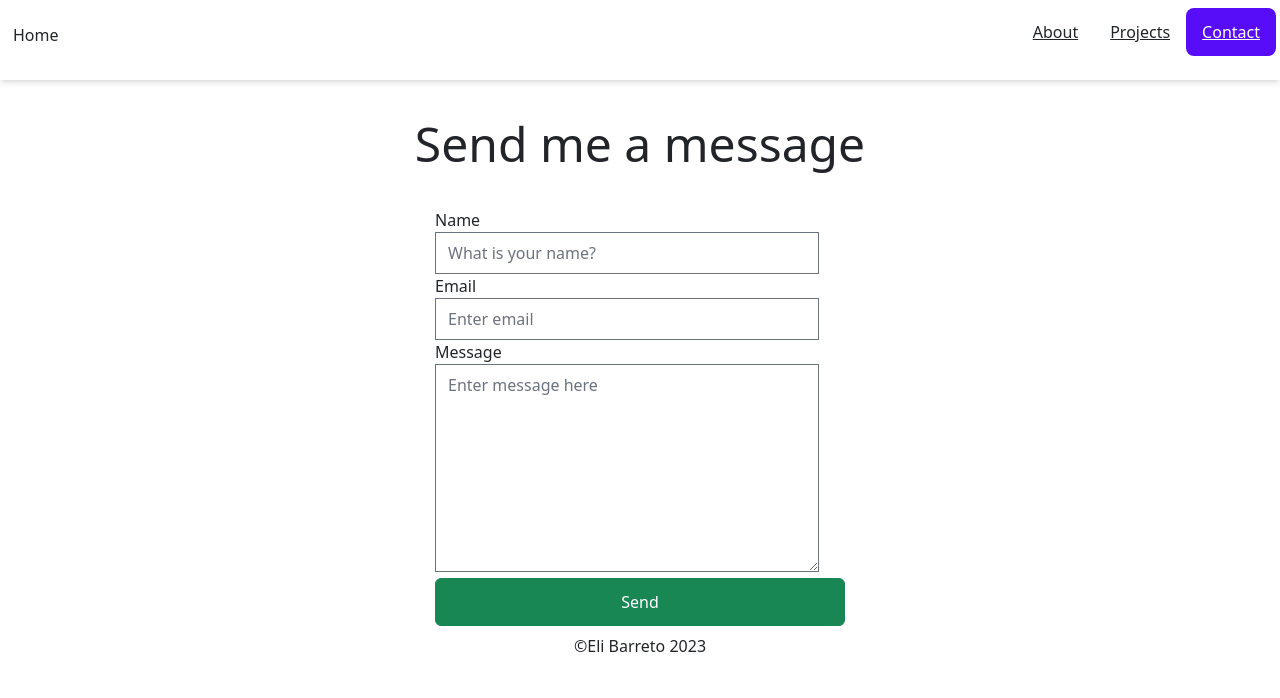
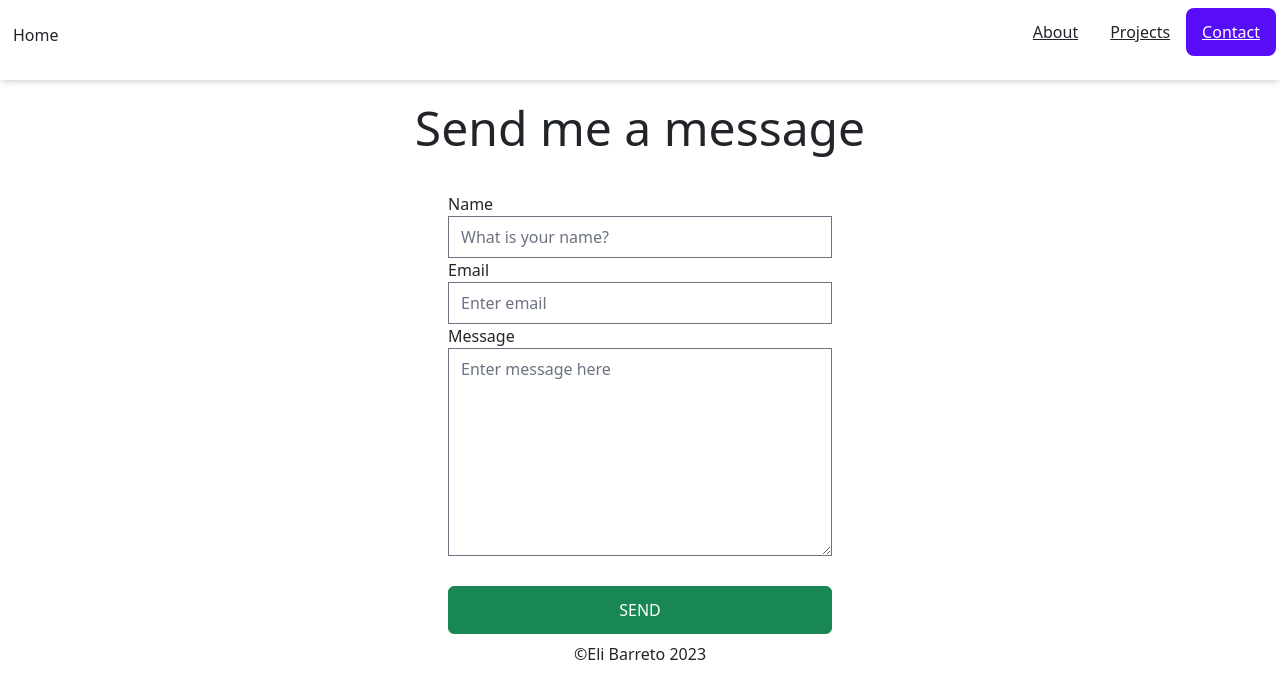
Before and after one commit to ElijahBcodes/eli-portfolio, a React (Create React App) app: page /contact in a window 1280 px wide. Shown: the top 698 px of the page. Built offline with nearby package versions, Linux system fonts and the light colour scheme.

Commit message:
styles updated

```diff
--- a/src/pages/Contact.js
+++ b/src/pages/Contact.js
@@ -26,7 +26,7 @@ export const Contact = () => {
 
   return (
     <>
-      <h1 className="text-center text-blk text-5xl mb-10 mt-10">
+      <h1 className="text-center text-blk text-5xl mb-10 mt-4">
         Send me a message
       </h1>
       <div className="space-y-2 flex justify-center mb-2 text-md font-medium">
@@ -59,9 +59,16 @@ export const Contact = () => {
               name="message"
             />
           </div>
-          <button className="btn btn-outline btn-success">
-            <input className="w-96 text-white" type="submit" value="Send" />
-          </button>
+          <div>
+            <button
+              htmlFor="my-modal"
+              value="send"
+              className="btn btn-outline btn-success text-white mt-4 w-96"
+              type="submit"
+            >
+              Send
+            </button>
+          </div>
         </form>
       </div>
     </>
```
